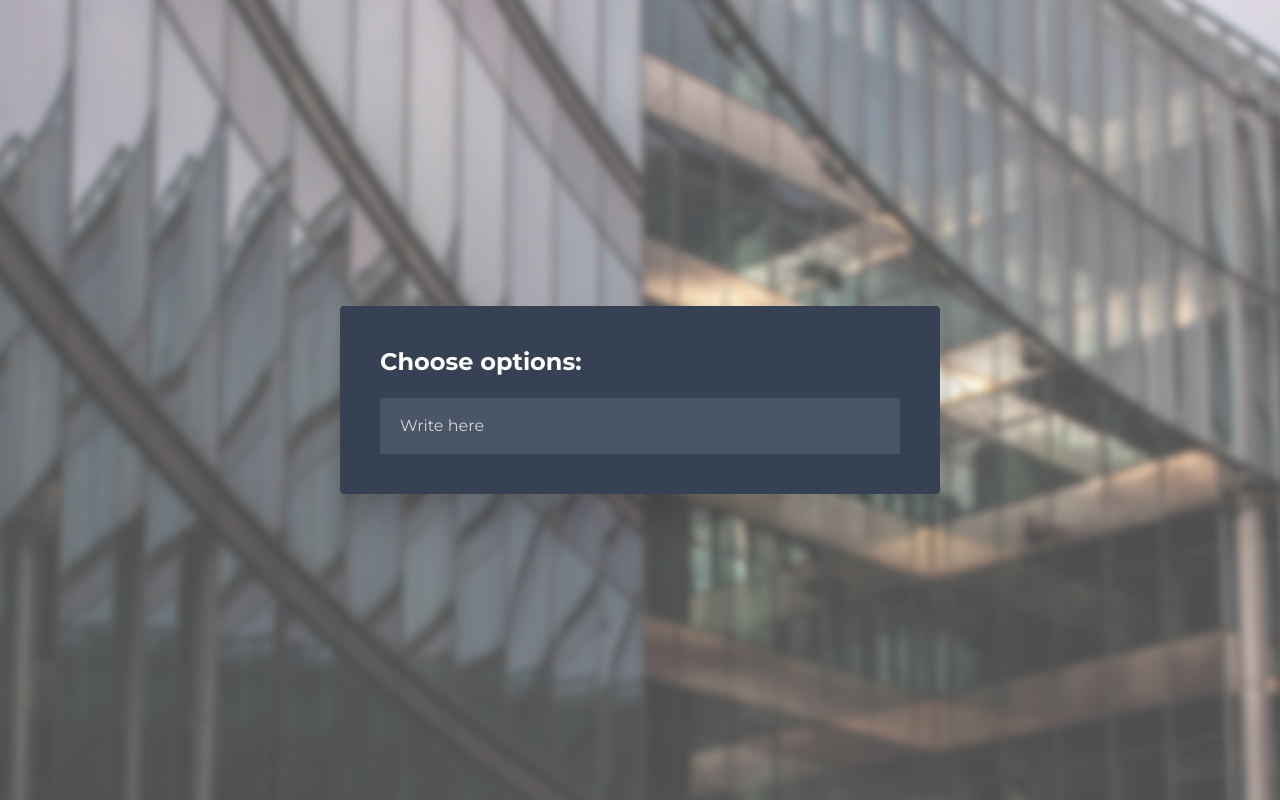
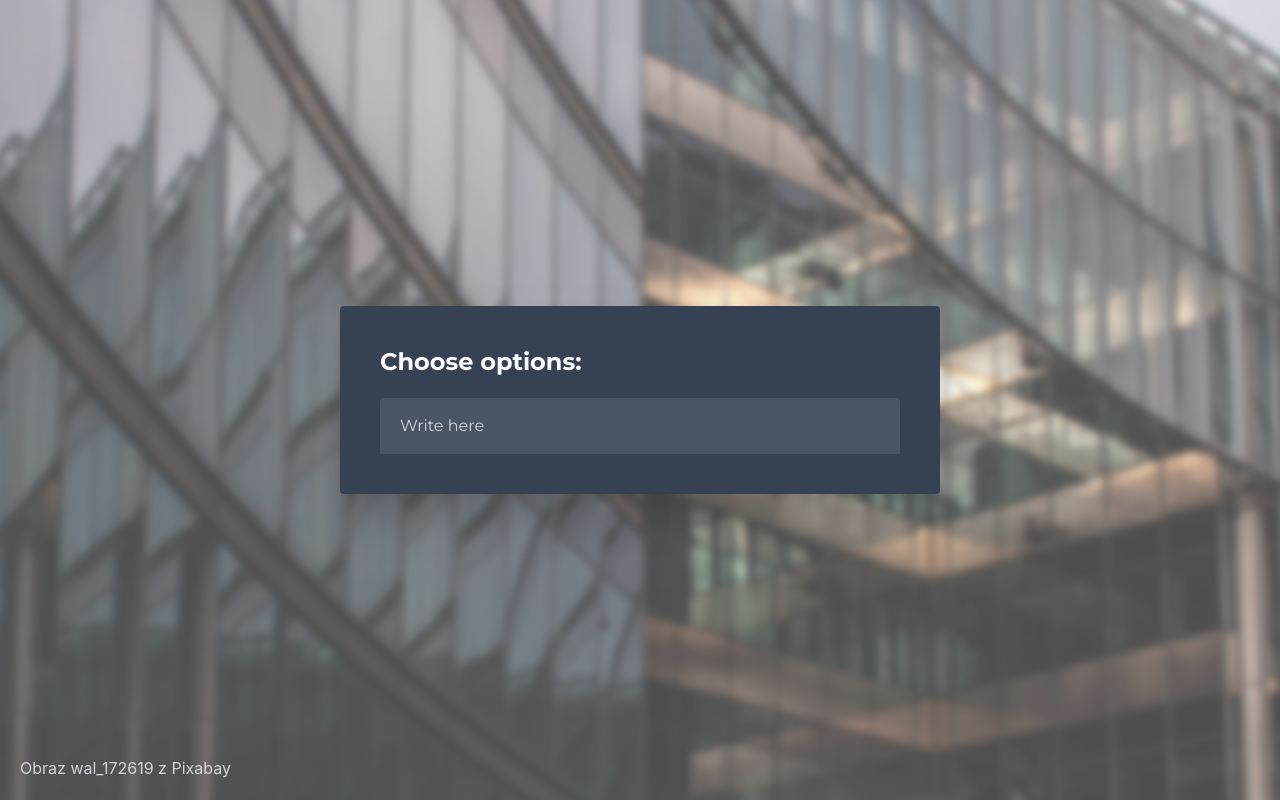
Before and after one commit to GrucaCode/Autocomplete-component, a React (Vite) app in the folder autocomplete-component/: page / in a window 1280 px wide. Built offline with nearby package versions, Linux system fonts and the light colour scheme.

Commit message:
add bg image author's designation

```diff
--- a/autocomplete-component/src/App.tsx
+++ b/autocomplete-component/src/App.tsx
@@ -14,6 +14,7 @@ function App() {
         style={{ backgroundImage: `url(${backgroundImage})` }}
       />
       <div className="absolute inset-0 bg-white/30"/>
+      <p className='absolute bottom-5 left-5 text-gray-300 z-1'>Obraz wal_172619 z Pixabay</p>
         <Autocomplete
           suggestions={technologies}
           getSuggestionLabel={(suggestion) => suggestion}
```
